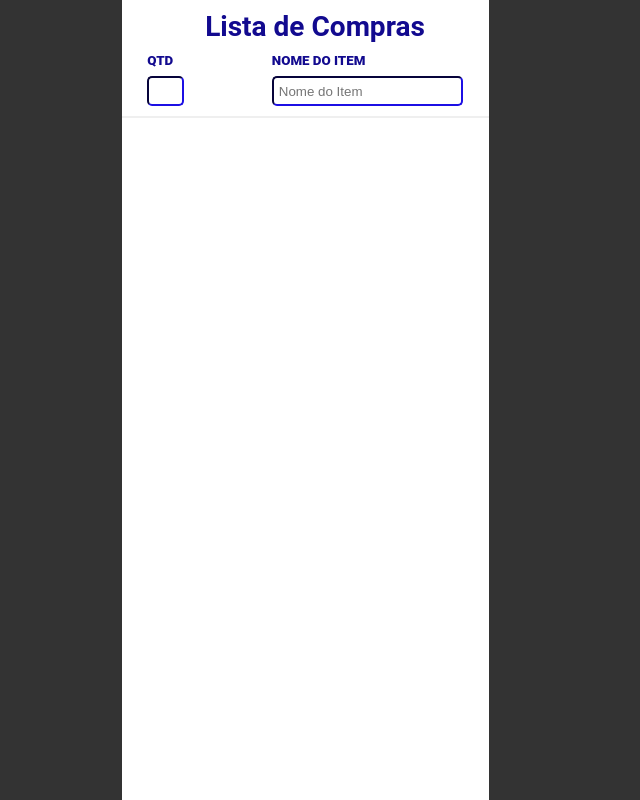
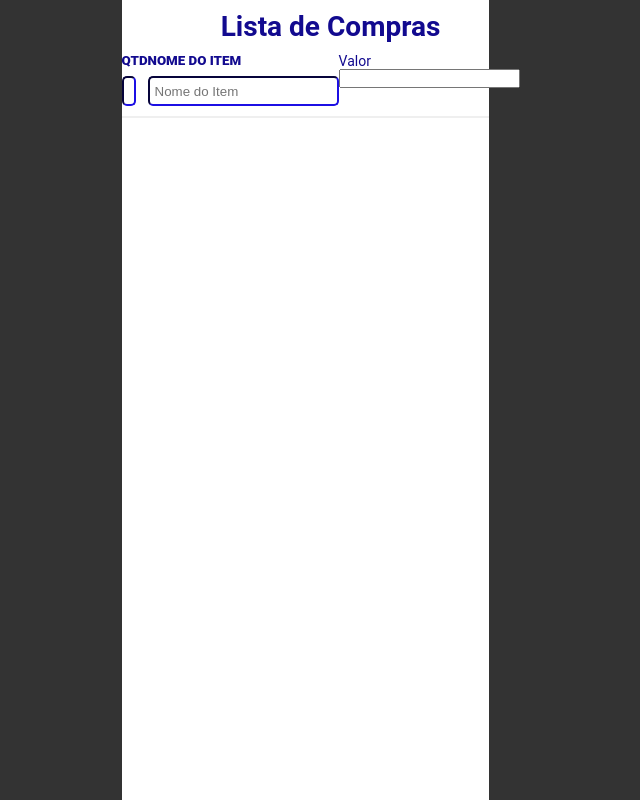
Before and after one commit to jeanramalho/lista-de-compras, a React (Create React App) app: page / in a window 1280 px wide. Shown: the whole page, without its empty margins (335-975 px from the left). Built offline with nearby package versions, Linux system fonts and the light colour scheme.

Commit message:
Insere input de valor

```diff
--- a/src/components/Header/index.jsx
+++ b/src/components/Header/index.jsx
@@ -20,6 +20,11 @@ function Header() {
                         <p>Nome do Item</p>
                         <input type="text" placeholder="Nome do Item"/>
                     </div>
+
+                    <div className="valor">
+                        <p>Valor</p>
+                        <input type="number" className="itemValor" />
+                    </div>
                 </div>
 
             </div>
```
